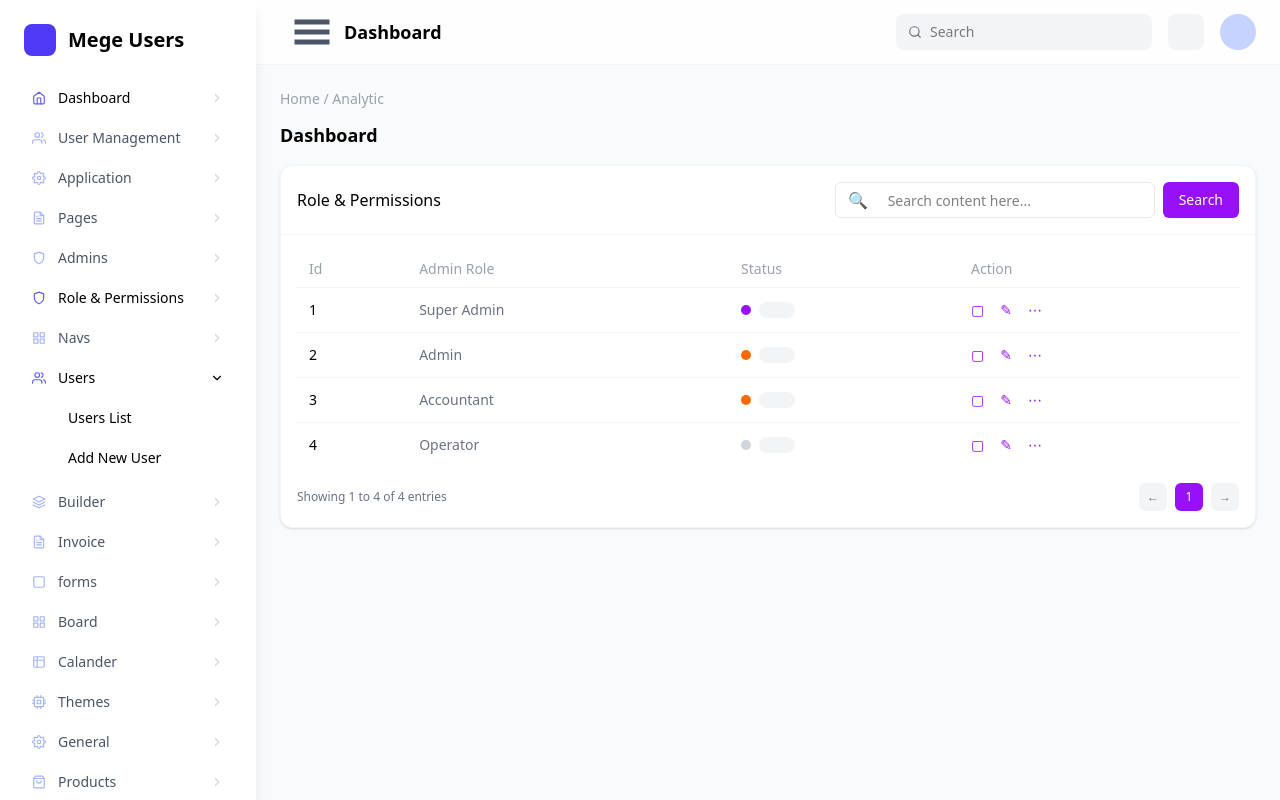
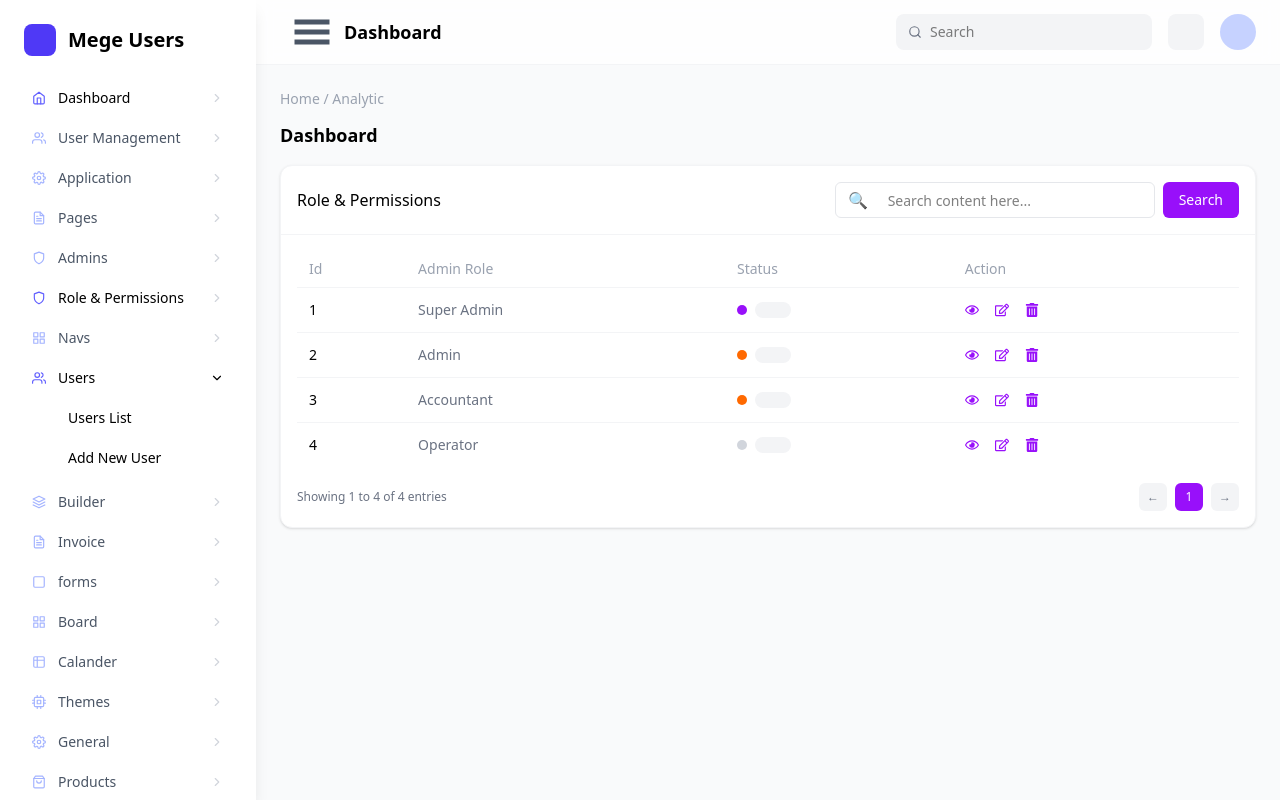
Before and after one commit to Muhammad-Munsif/users-dashboard, a React (Vite) app: page /roles in a window 1280 px wide. Built offline with nearby package versions, Linux system fonts and the light colour scheme.

Commit message:
to small changes in role permission component

```diff
--- a/package.json
+++ b/package.json
@@ -1,5 +1,5 @@
 {
-    "homepage": "https://muhammad-munsif.github.io/users-dashboard",
+    "homepage": "https://Muhammad-Munsif.github.io/users-dashboard",
     "name": "react-dashboard",
     "private": true,
     "version": "0.0.0",
--- a/src/pages/RolesPermissions.jsx
+++ b/src/pages/RolesPermissions.jsx
@@ -1,14 +1,26 @@
-import React from 'react'
+import React, { useState } from "react";
+import {
+  FaRegEye,
+  FaRegEdit,
+  FaTrashAlt,
+  FaCheck,
+  FaTimes,
+} from "react-icons/fa";
 
-const roles = [
-  { id: 1, role: 'Super Admin', status: 'active' },
-  { id: 2, role: 'Admin', status: 'pending' },
-  { id: 3, role: 'Accountant', status: 'pending' },
-  { id: 4, role: 'Operator', status: 'inactive' },
-]
+const initialRoles = [
+  { id: 1, role: "Super Admin", status: "active" },
+  { id: 2, role: "Admin", status: "pending" },
+  { id: 3, role: "Accountant", status: "pending" },
+  { id: 4, role: "Operator", status: "inactive" },
+];
 
 const StatusDot = ({ status }) => {
-  const color = status === 'active' ? 'bg-purple-600' : status === 'pending' ? 'bg-orange-500' : 'bg-gray-300'
+  const color =
+    status === "active"
+      ? "bg-purple-600"
+      : status === "pending"
+      ? "bg-orange-500"
+      : "bg-gray-300";
   return (
     <div className="flex items-center gap-3">
       <span className={`relative inline-flex items-center`}>
@@ -16,10 +28,47 @@ const StatusDot = ({ status }) => {
         <span className="ml-2 w-9 h-4 rounded-full bg-gray-100" />
       </span>
     </div>
-  )
-}
+  );
+};
 
 const RolesPermissions = () => {
+  const [roles, setRoles] = useState(initialRoles);
+  const [editId, setEditId] = useState(null);
+  const [editData, setEditData] = useState({ role: "", status: "active" });
+
+  const handleEdit = (role) => {
+    setEditId(role.id);
+    setEditData({ role: role.role, status: role.status });
+  };
+
+  const handleEditChange = (e) => {
+    const { name, value } = e.target;
+    setEditData((prev) => ({ ...prev, [name]: value }));
+  };
+
+  const handleUpdate = (id) => {
+    setRoles((prev) =>
+      prev.map((r) =>
+        r.id === id ? { ...r, role: editData.role, status: editData.status } : r
+      )
+    );
+    setEditId(null);
+  };
+
+  const handleCancel = () => {
+    setEditId(null);
+  };
+
+  const handleDelete = (id) => {
+    if (window.confirm("Are you sure you want to delete this role?")) {
+      setRoles((prev) => prev.filter((r) => r.id !== id));
+    }
+  };
+
+  const handleView = (role) => {
+    alert(`Role: ${role.role}\nStatus: ${role.status}`);
+  };
+
   return (
     <div className="p-4 md:p-6">
       <div className="mb-3 text-sm text-gray-400">Home / Analytic</div>
@@ -31,9 +80,14 @@ const RolesPermissions = () => {
           <div className="flex items-center gap-2 w-full md:w-auto">
             <div className="flex items-center h-9 flex-1 md:w-80 rounded-md border border-gray-200 overflow-hidden">
               <span className="px-3 text-gray-400">🔍</span>
-              <input className="h-full flex-1 px-2 text-sm outline-none" placeholder="Search content here..." />
+              <input
+                className="h-full flex-1 px-2 text-sm outline-none"
+                placeholder="Search content here..."
+              />
             </div>
-            <button className="h-9 px-4 rounded-md bg-purple-600 text-white text-sm">Search</button>
+            <button className="h-9 px-4 rounded-md bg-purple-600 text-white text-sm">
+              Search
+            </button>
           </div>
         </div>
 
@@ -43,7 +97,9 @@ const RolesPermissions = () => {
               <thead>
                 <tr className="text-gray-400">
                   <th className="text-left font-medium py-2 px-3">Id</th>
-                  <th className="text-left font-medium py-2 px-3">Admin Role</th>
+                  <th className="text-left font-medium py-2 px-3">
+                    Admin Role
+                  </th>
                   <th className="text-left font-medium py-2 px-3">Status</th>
                   <th className="text-left font-medium py-2 px-3">Action</th>
                 </tr>
@@ -52,13 +108,70 @@ const RolesPermissions = () => {
                 {roles.map((r) => (
                   <tr key={r.id} className="border-t border-gray-100">
                     <td className="py-3 px-3">{r.id}</td>
-                    <td className="py-3 px-3 text-gray-500">{r.role}</td>
-                    <td className="py-3 px-3"><StatusDot status={r.status} /></td>
+                    <td className="py-3 px-3 text-gray-500">
+                      {editId === r.id ? (
+                        <input
+                          type="text"
+                          name="role"
+                          value={editData.role}
+                          onChange={handleEditChange}
+                          className="border px-2 py-1 rounded w-32"
+                        />
+                      ) : (
+                        r.role
+                      )}
+                    </td>
+                    <td className="py-3 px-3">
+                      {editId === r.id ? (
+                        <select
+                          name="status"
+                          value={editData.status}
+                          onChange={handleEditChange}
+                          className="border px-2 py-1 rounded"
+                        >
+                          <option value="active">Active</option>
+                          <option value="pending">Pending</option>
+                          <option value="inactive">Inactive</option>
+                        </select>
+                      ) : (
+                        <StatusDot status={r.status} />
+                      )}
+                    </td>
                     <td className="py-3 px-3">
                       <div className="flex items-center gap-4 text-purple-600">
-                        <button title="view">▢</button>
-                        <button title="edit">✎</button>
-                        <button title="delete">⋯</button>
+                        {editId === r.id ? (
+                          <>
+                            <button
+                              title="update"
+                              onClick={() => handleUpdate(r.id)}
+                              className="text-green-600"
+                            >
+                              <FaCheck />
+                            </button>
+                            <button
+                              title="cancel"
+                              onClick={handleCancel}
+                              className="text-gray-400"
+                            >
+                              <FaTimes />
+                            </button>
+                          </>
+                        ) : (
+                          <>
+                            <button title="view" onClick={() => handleView(r)}>
+                              <FaRegEye />
+                            </button>
+                            <button title="edit" onClick={() => handleEdit(r)}>
+                              <FaRegEdit />
+                            </button>
+                            <button
+                              title="delete"
+                              onClick={() => handleDelete(r.id)}
+                            >
+                              <FaTrashAlt />
+                            </button>
+                          </>
+                        )}
                       </div>
                     </td>
                   </tr>
@@ -68,17 +181,25 @@ const RolesPermissions = () => {
           </div>
 
           <div className="flex items-center justify-between mt-4 text-xs text-gray-500">
-            <div>Showing 1 to 4 of 4 entries</div>
+            <div>
+              Showing 1 to {roles.length} of {roles.length} entries
+            </div>
             <div className="flex items-center gap-2">
-              <button className="size-7 grid place-items-center rounded-md bg-gray-100">←</button>
-              <button className="size-7 grid place-items-center rounded-md bg-purple-600 text-white">1</button>
-              <button className="size-7 grid place-items-center rounded-md bg-gray-100">→</button>
+              <button className="size-7 grid place-items-center rounded-md bg-gray-100">
+                ←
+              </button>
+              <button className="size-7 grid place-items-center rounded-md bg-purple-600 text-white">
+                1
+              </button>
+              <button className="size-7 grid place-items-center rounded-md bg-gray-100">
+                →
+              </button>
             </div>
           </div>
         </div>
       </div>
     </div>
-  )
-}
+  );
+};
 
-export default RolesPermissions
+export default RolesPermissions;
```
